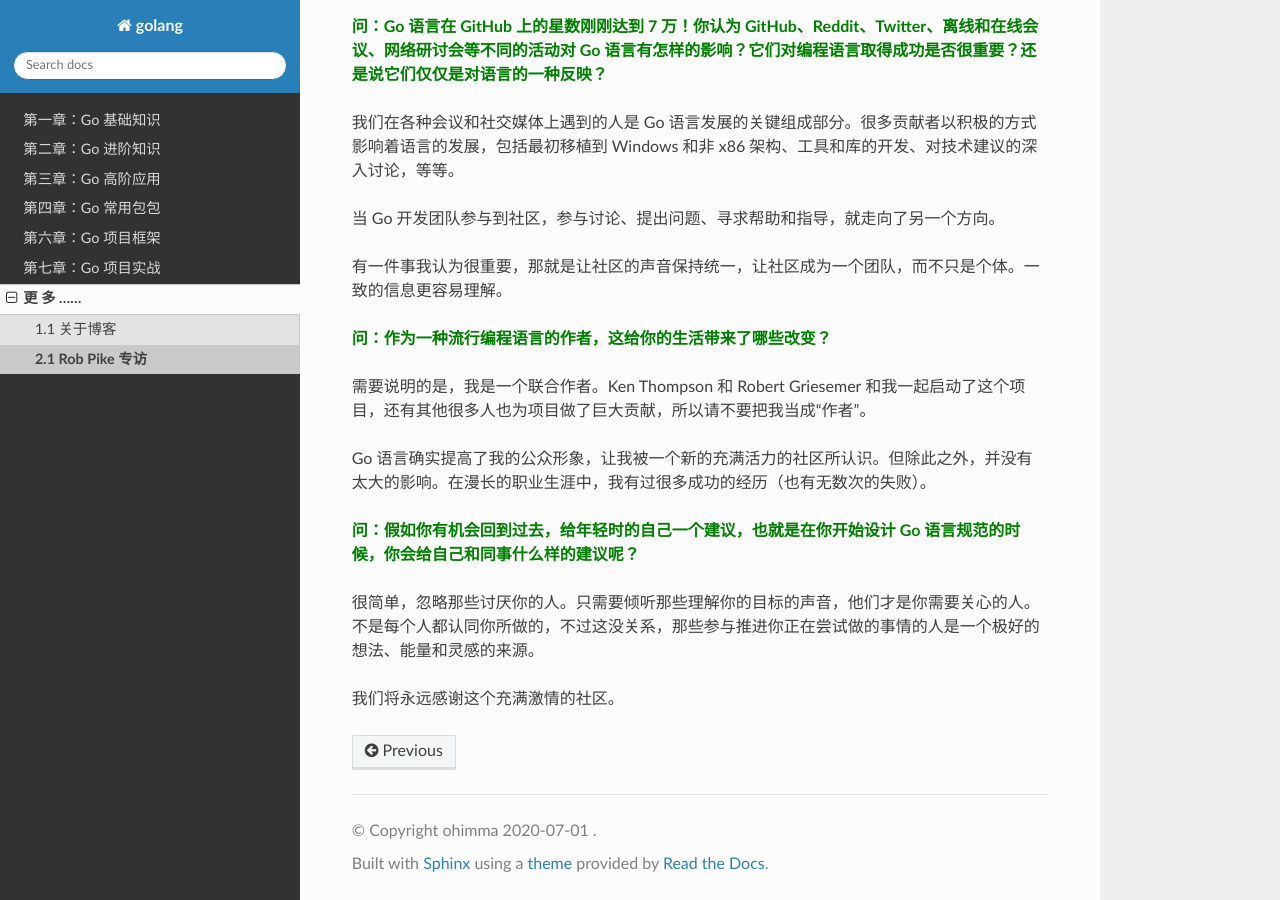
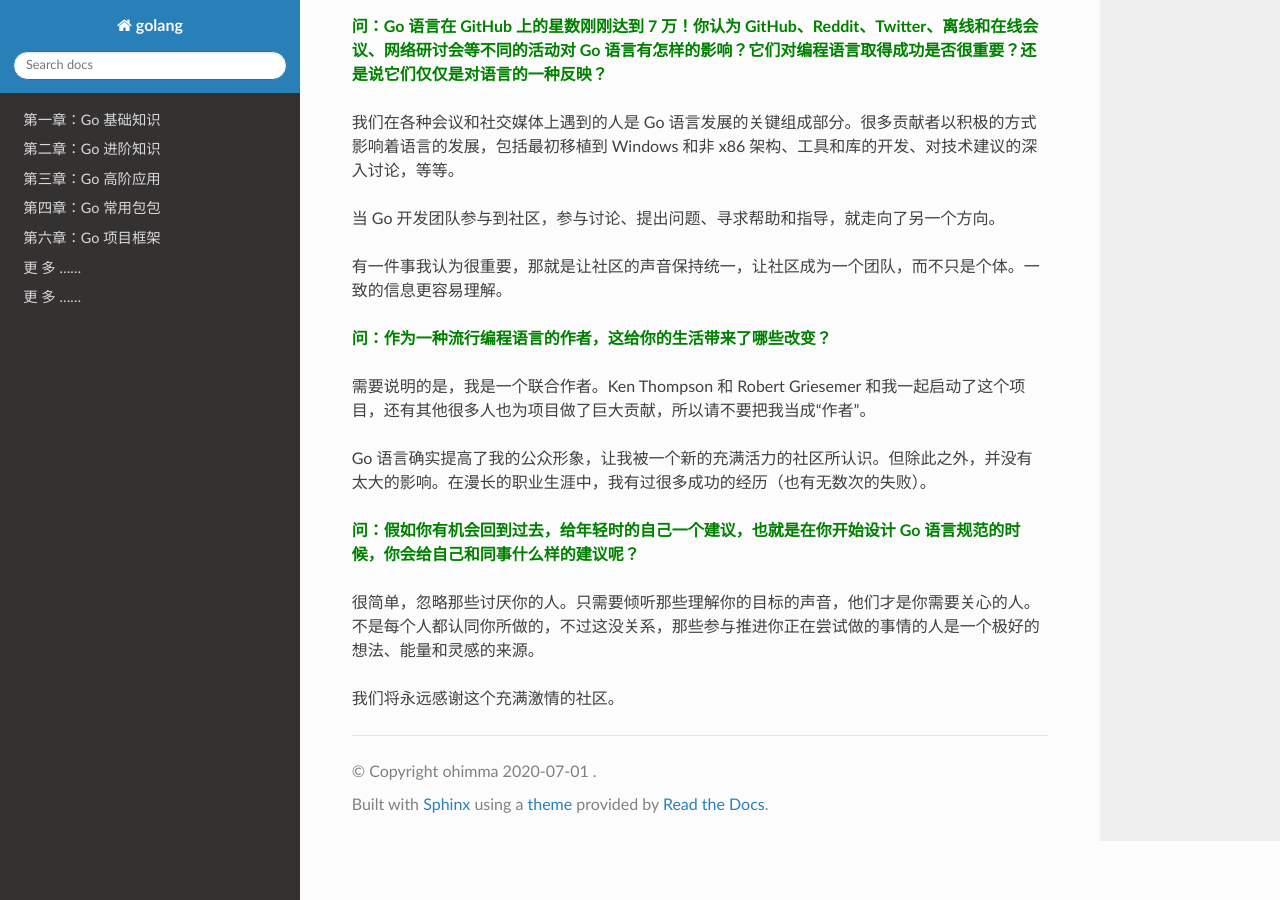
Before and after one commit to Ohimma/doc_golang, a Sphinx documentation site: the page built from source/c10/02_rob.md, in a window 1280 px wide and 900 px high, scrolled down 3390 px. Built offline with Sphinx 7.4.7 and the Read the Docs theme 2.0.0, drawn with Linux system fonts in a browser that asks for light colours.

```diff
--- a/source/chapters/07.rst
+++ b/source/chapters/10.rst
@@ -1,5 +1,5 @@
 =============================
-第七章：Go 项目实战
+更  多 ......
 =============================
 
 
```
Also changed, not shown: other parts of source/chapters/10.rst (+1 -1 lines), source/c10/01_me.md (renamed from source/c09/01_me.md), source/c10/02_rob.md (renamed from source/c09/02_rob.md).
